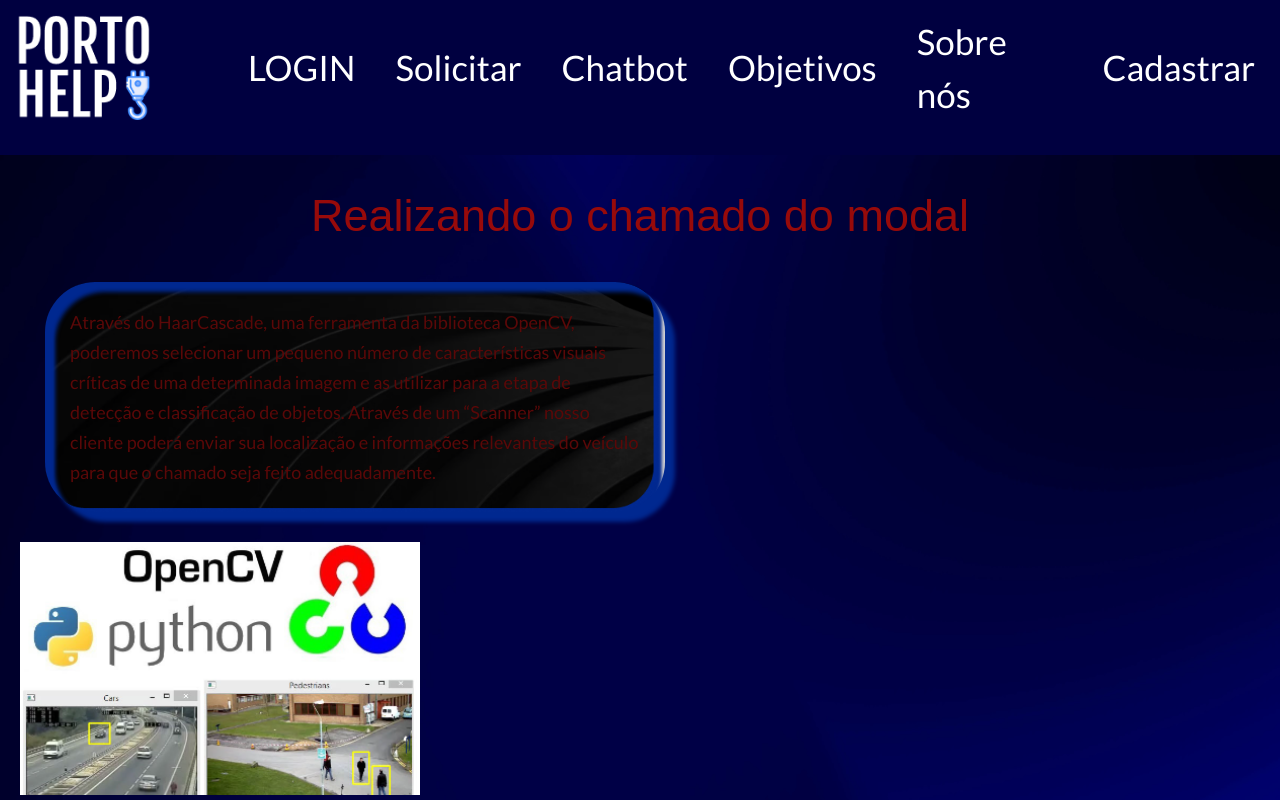
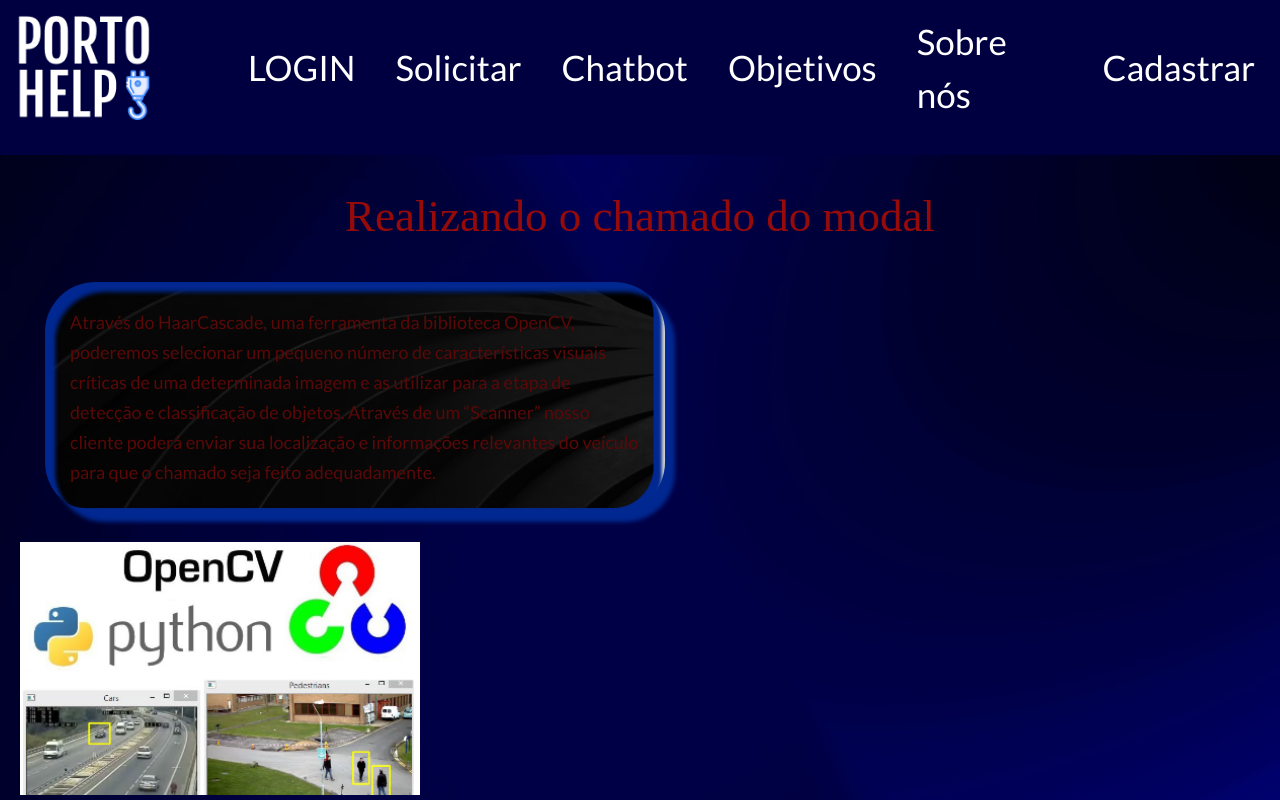
Before and after one commit to kkoliveiraa/Sprint_4_Web, a Next.js app: page /link/solicitar in a window 1280 px wide. Shown: the top 800 px of the page. Built offline with nearby package versions, Linux system fonts and the light colour scheme.

Commit message:
alterando fonte

```diff
--- a/src/app/link/solicitar/style.css
+++ b/src/app/link/solicitar/style.css
@@ -3,7 +3,7 @@
     font-size: 45px;
     line-height: 40px;
     color: #970a0a;
-    font-family: 'Fjalla One', sans-serif;
+    font-family: 'Times New Roman', Times, serif;
     font-style: normal;
     font-weight: 400;
     line-height: normal;
```
